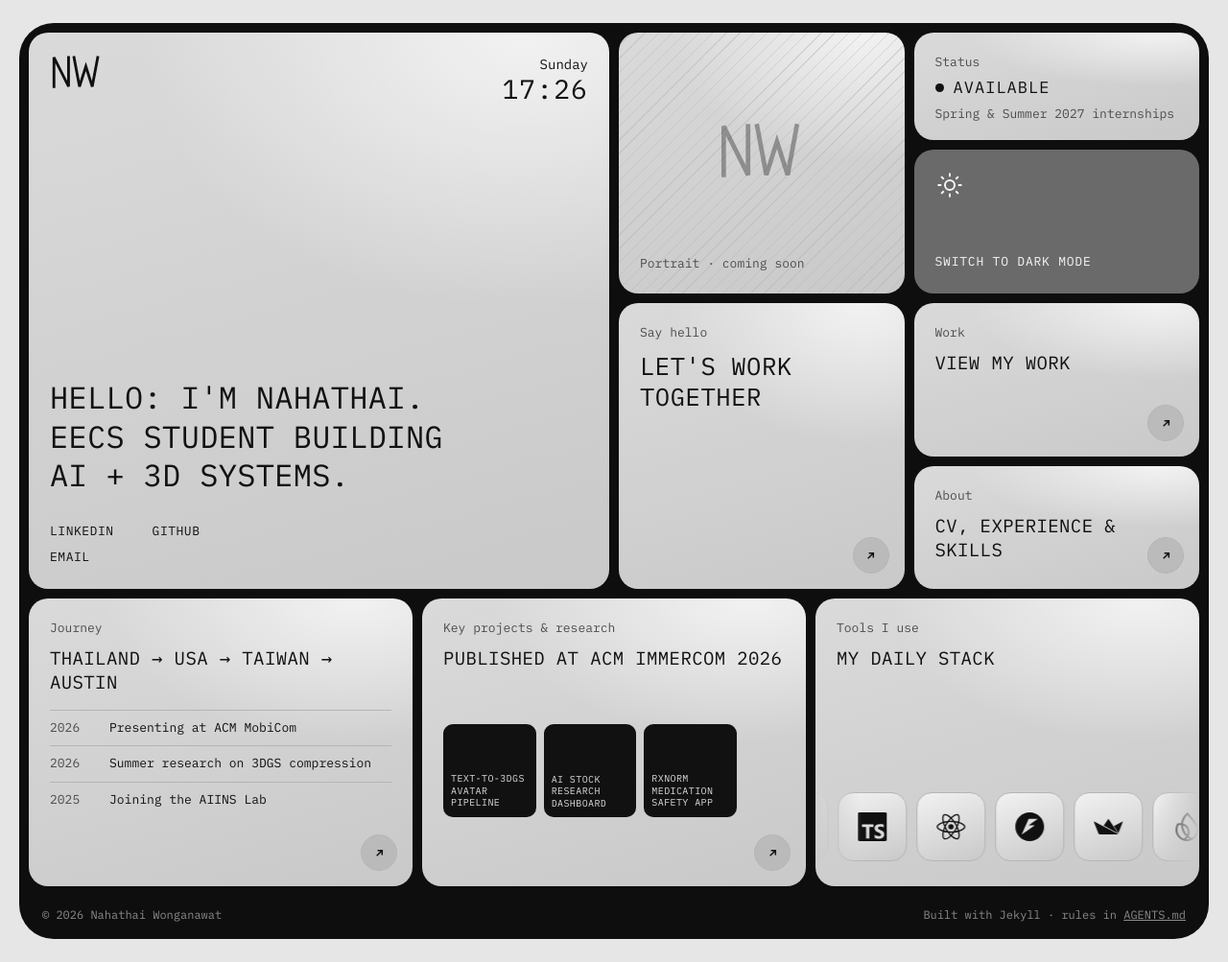
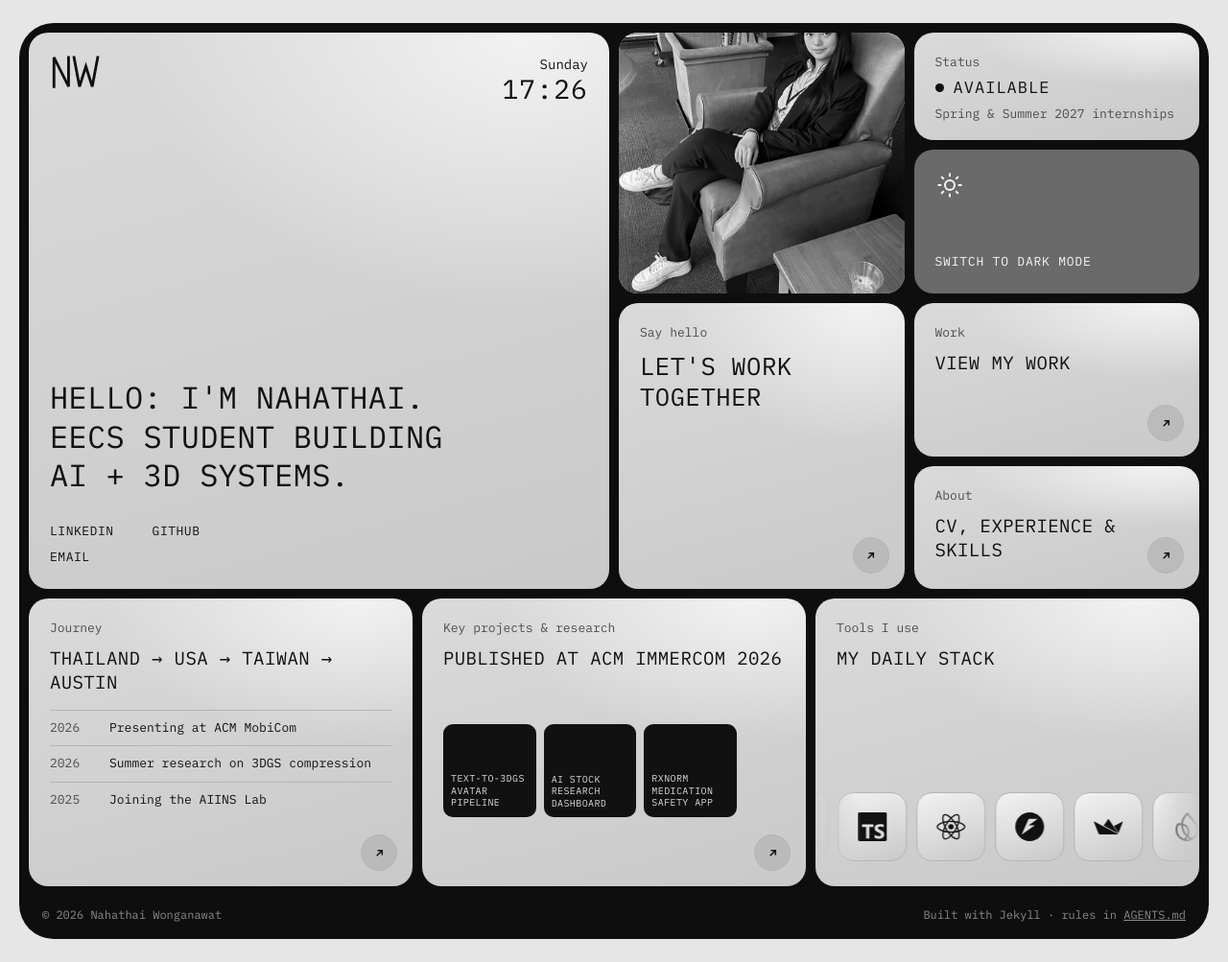
Before and after one commit to nahathaiw/nahathaiw.github.io, a Jekyll site: the page built from index.html, in a window 1280 px wide. Shown: the whole page at 96% size. Built offline with Jekyll 4.4.1, drawn with Linux system fonts in a browser that asks for light colours.

Commit message:
Add portrait photo to home page
Co-Authored-By: Claude Opus 5.5 <noreply@anthropic.com>

```diff
--- a/_config.yml
+++ b/_config.yml
@@ -28,7 +28,7 @@ owner:
     - "EECS student building"
     - "AI + 3D systems."
   timezone: "Asia/Taipei" # used by the live clock
-  photo: ""            # "/assets/img/home/portrait.jpg" once provided
+  photo: "/assets/img/home/portrait.jpg"
   resume: ""           # "/assets/files/resume.pdf" once provided
   links:               # empty value = hidden on the site
     email: "nahathai.wong@gmail.com"
```
Also changed, not shown: assets/img/home/portrait.jpg (added), 1 other file.
